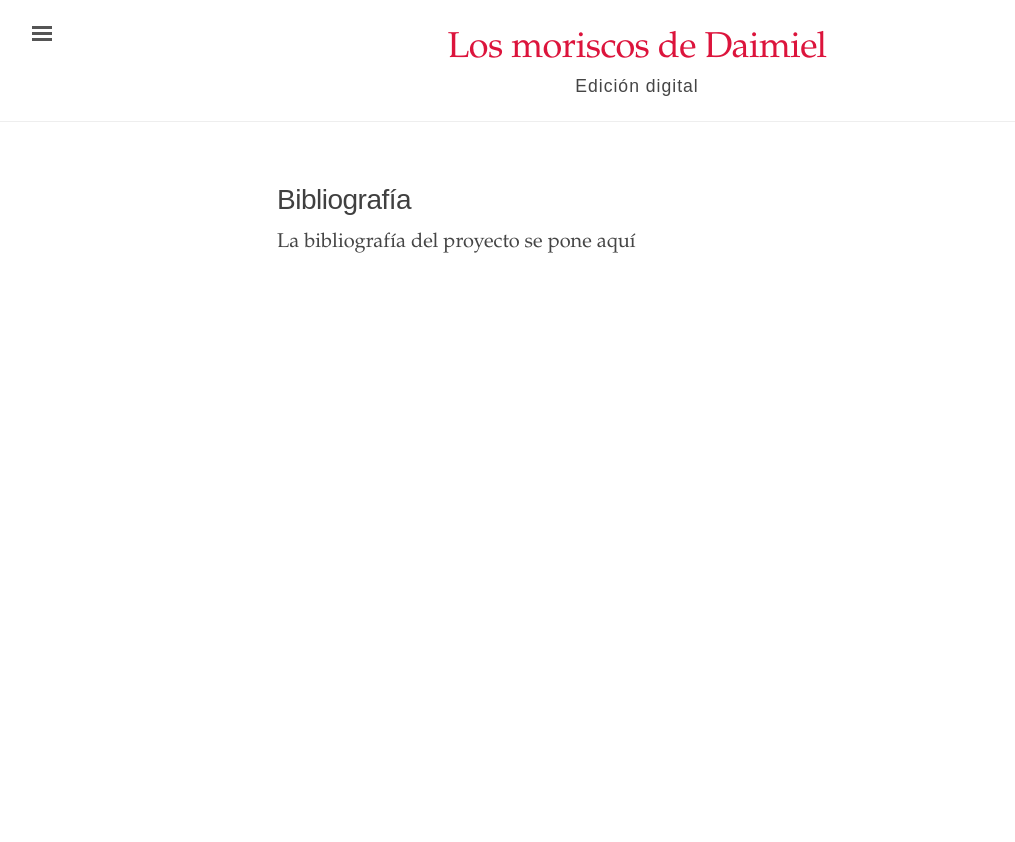
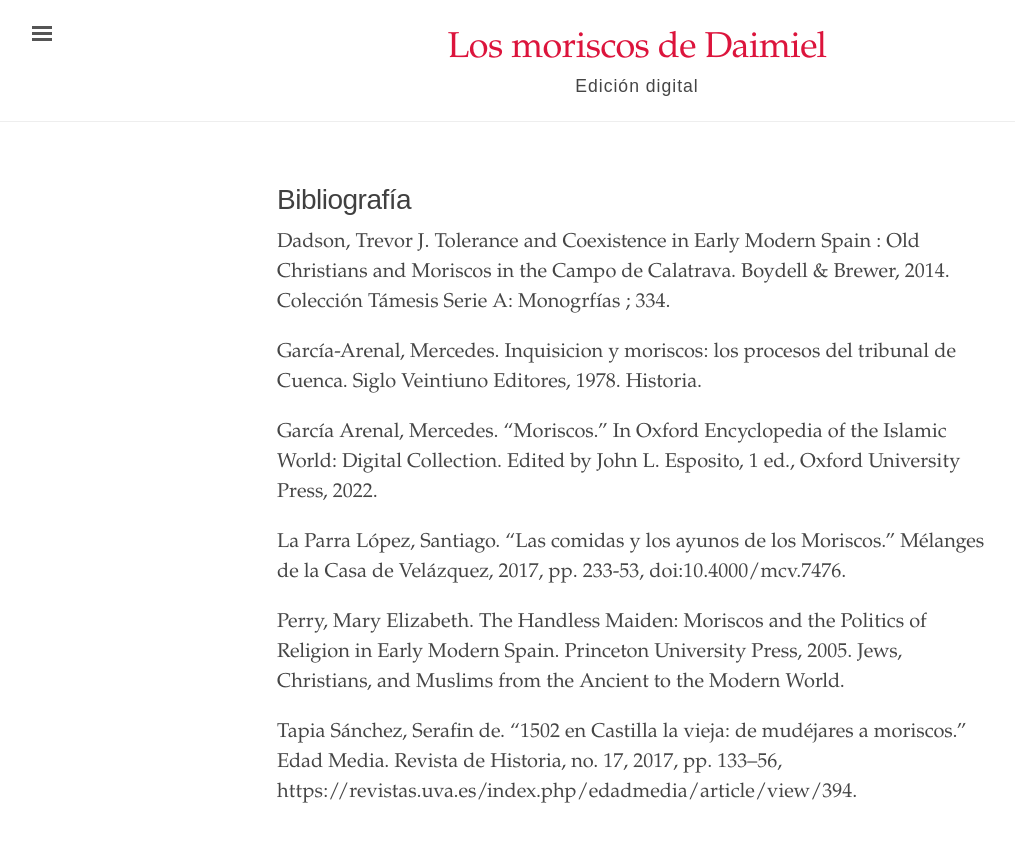
Before and after one commit to digbmc/moriscos-daimel, a Jekyll site: the page built from bibliography.md, in a window 1280 px wide. Shown: the top 842 px of the page, without its empty margins (3-1018 px from the left). Built offline with Jekyll 4.4.1, drawn with Linux system fonts in a browser that asks for light colours.

Commit message:
Update bibliography.md

```diff
--- a/bibliography.md
+++ b/bibliography.md
@@ -3,4 +3,14 @@ layout: page
 title: Bibliografía
 nav_order: 5
 ---
-La bibliografía del proyecto se pone aquí
+Dadson, Trevor J. Tolerance and Coexistence in Early Modern Spain : Old Christians and Moriscos in the Campo de Calatrava. Boydell & Brewer, 2014. Colección Támesis Serie A: Monogrfías ; 334.
+
+García-Arenal, Mercedes. Inquisicion y moriscos: los procesos del tribunal de Cuenca. Siglo Veintiuno Editores, 1978. Historia.
+
+García Arenal, Mercedes. "Moriscos." In Oxford Encyclopedia of the Islamic World: Digital Collection. Edited by John L. Esposito, 1 ed., Oxford University Press, 2022.
+
+La Parra López, Santiago. "Las comidas y los ayunos de los Moriscos." Mélanges de la Casa de Velázquez, 2017, pp. 233-53, doi:10.4000/mcv.7476.
+
+Perry, Mary Elizabeth. The Handless Maiden: Moriscos and the Politics of Religion in Early Modern Spain. Princeton University Press, 2005. Jews, Christians, and Muslims from the Ancient to the Modern World.
+
+Tapia Sánchez, Serafin de. "1502 en Castilla la vieja: de mudéjares a moriscos." Edad Media. Revista de Historia, no. 17, 2017, pp. 133–56, https://revistas.uva.es/index.php/edadmedia/article/view/394.
```
